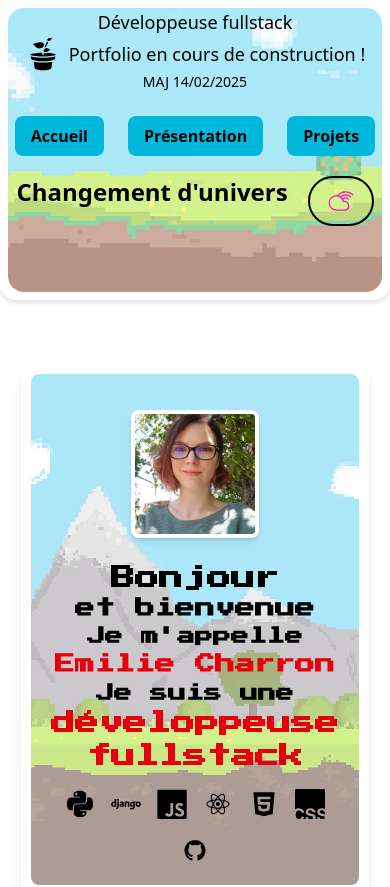
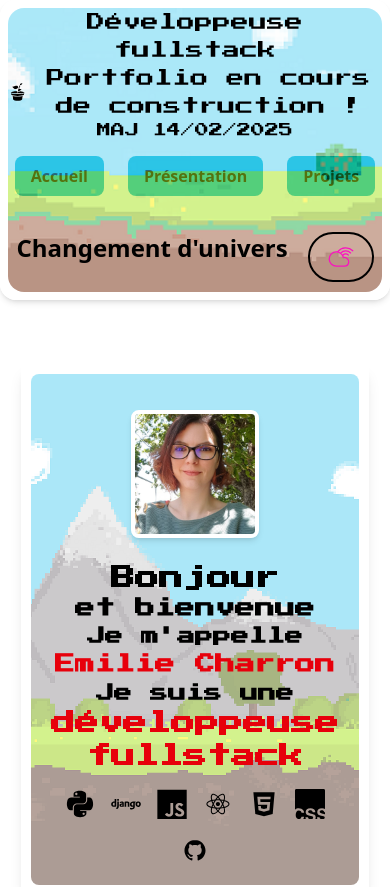
Before and after one commit to nefalis/portfolioNouveau, a React (Vite) app: page / in a window 390 px wide. Shown: the top 887 px of the page. Built offline with nearby package versions, Linux system fonts and the light colour scheme; a web font is replaced by a local one.

Commit message:
correction header

```diff
--- a/src/components/Header.jsx
+++ b/src/components/Header.jsx
@@ -8,11 +8,11 @@ import ToggleButton from '../components/toggleBtn/ToggleBtn';
 const Header = ({ isOn, setIsOn }) => {
     return (
         <div
-            className={`border-8 border-white mx-auto shadow-md rounded-2xl max-w-[1200px] w-full ${isOn ? 'h-[300px]' : 'h-[300px]'} relative overflow-hidden transition-all duration-500`}
+            className={`border-8 border-white mx-auto shadow-md rounded-2xl max-w-[1200px] w-full h-[300px] relative overflow-hidden transition-all duration-500`}
         >
             {/* Image de fond */}
             <img
-                className={`absolute top-0 left-0 w-full h-full object-cover rounded-2xl opacity-50 transition-all duration-500`}
+                className="absolute top-0 left-0 w-full h-full object-cover rounded-2xl opacity-50 transition-all duration-500"
                 src={isOn ? Cover : Landscape}
                 alt="Paysage en pixel art"
             />
@@ -21,7 +21,7 @@ const Header = ({ isOn, setIsOn }) => {
             <div
                 className={`relative flex flex-col items-center justify-center text-center
                 ${isOn ? 'top-[20px] text-white' : 'top-0 sm:top-[50px] md:top-[10px] lg:top-[100px] text-black'}
-                font-["Press_Start_2P"]`}
+                font-['Press_Start_2P']`}
             >
                 <h2 className="text-lg sm:text-2xl md:text-4xl">Développeuse fullstack</h2>
                 <h2 className="flex items-center gap-2 text-lg sm:text-xl md:text-2xl">
@@ -30,17 +30,28 @@ const Header = ({ isOn, setIsOn }) => {
                 <h3 className="text-sm sm:text-base md:text-lg">MAJ 14/02/2025</h3>
             </div>
 
-            {/* Boutons de navigation toujours visibles */}
-            <nav className="flex justify-center space-x-6 mt-6 relative font-bold">
+            {/* Boutons de navigation et Toggle */}
+            {isOn ? (
+                // Mode sombre : Afficher dans le header pour tous les écrans
+                <div className="relative flex flex-col items-center justify-center mt-4 space-y-4">
+                    <nav className="flex space-x-6 font-bold">
                         <NavLink to='/home' className="bg-cyan-500 text-black px-4 py-2 rounded-lg cursor-pointer hover:bg-sky-700">Accueil</NavLink>
                         <NavLink to='/about' className="bg-cyan-500 text-black px-4 py-2 rounded-lg cursor-pointer hover:bg-sky-700">Présentation</NavLink>
                         <NavLink to='/project' className="bg-cyan-500 text-black px-4 py-2 rounded-lg cursor-pointer hover:bg-sky-700">Projets</NavLink>
                     </nav>
-
-            {/* Toggle Button */}
-            <div className="relative flex justify-center p-0 md:p-2">
                     <ToggleButton isOn={isOn} setIsOn={setIsOn} />
                 </div>
+            ) : (
+                // Mode clair : Boutons et toggle cachés en PC (déplacés dans la sidebar)
+                <div className="lg:hidden flex flex-col items-center justify-center mt-4 space-y-4">
+                    <nav className="flex space-x-6 font-bold">
+                        <NavLink to='/home' className="bg-cyan-500 text-black px-4 py-2 rounded-lg cursor-pointer hover:bg-sky-700">Accueil</NavLink>
+                        <NavLink to='/about' className="bg-cyan-500 text-black px-4 py-2 rounded-lg cursor-pointer hover:bg-sky-700">Présentation</NavLink>
+                        <NavLink to='/project' className="bg-cyan-500 text-black px-4 py-2 rounded-lg cursor-pointer hover:bg-sky-700">Projets</NavLink>
+                    </nav>
+                    <ToggleButton isOn={isOn} setIsOn={setIsOn} />
+                </div>
+            )}
         </div>
     );
 };
```
Lines whose indentation alone changed are shown as unchanged.
